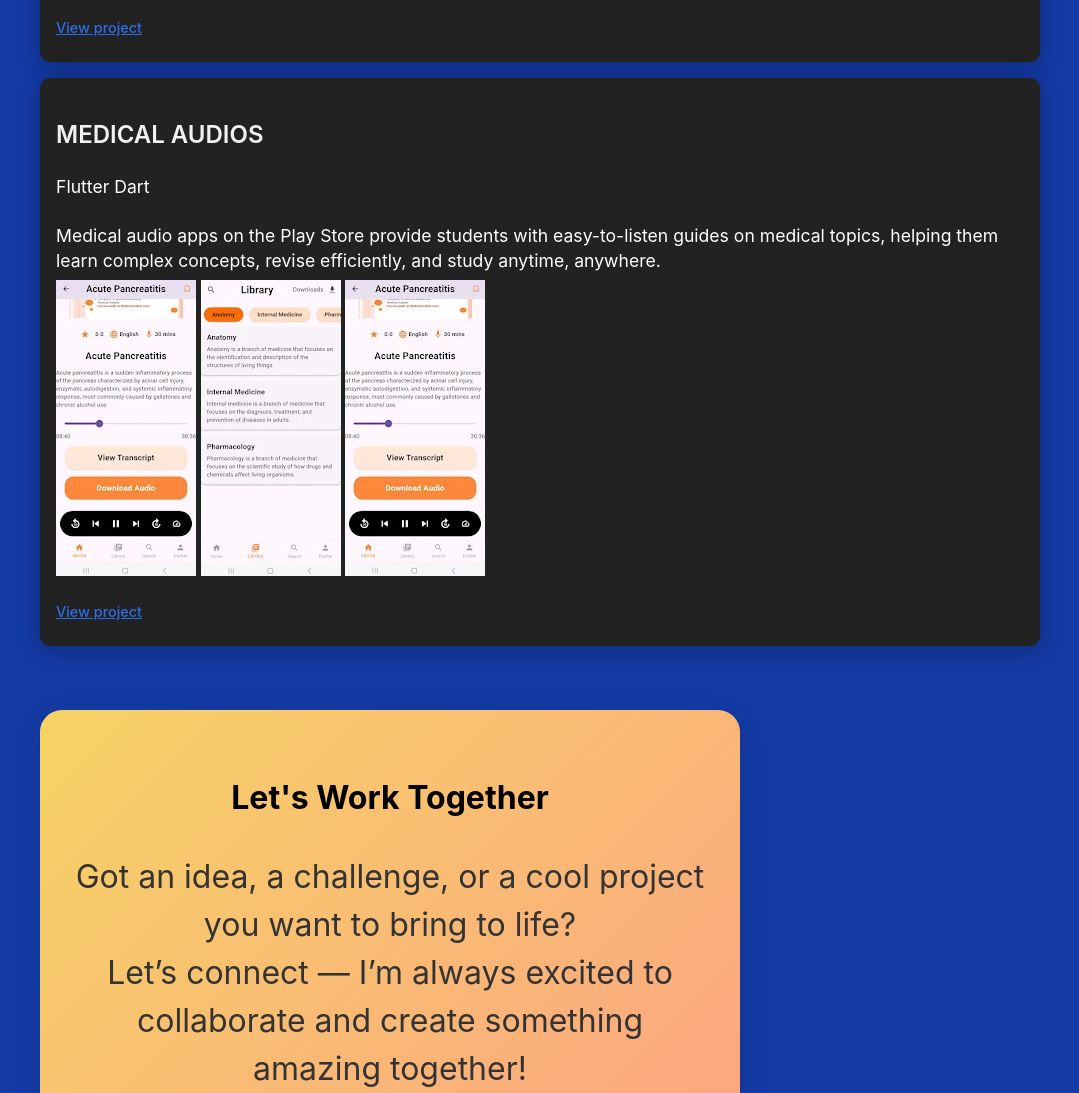
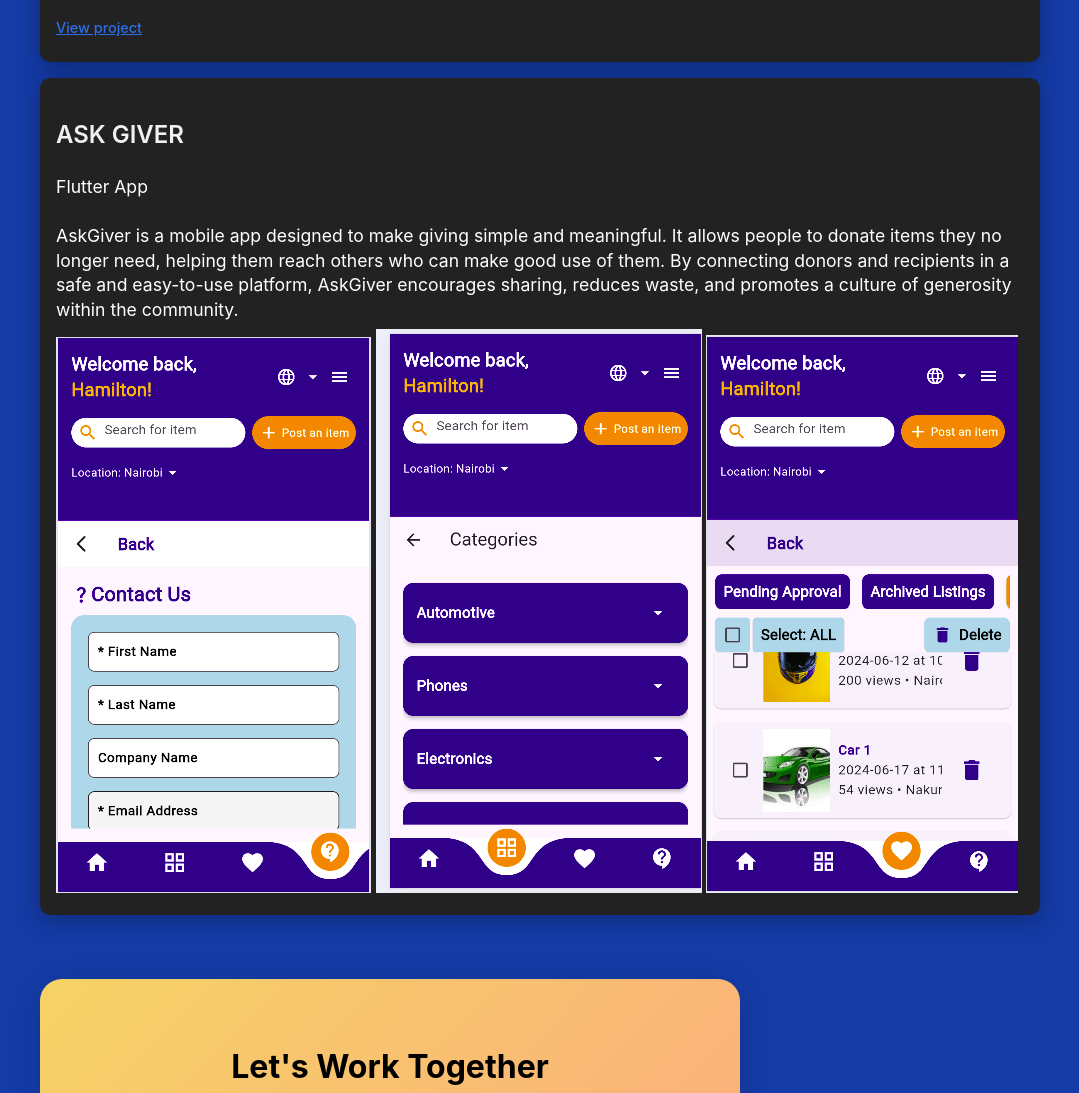
Before and after one commit to conceptorsha/portfolio_shammy, a plain HTML site: page index.html in a window 1280 px wide. Shown: the part 3564-4657 px from the top of the page, without its empty margins (100-1179 px from the left). Drawn offline with Linux system fonts and the light colour scheme.

Commit message:
change all

```diff
--- a/index.html
+++ b/index.html
@@ -149,21 +149,21 @@
           </article>
           <article class="project-card">
             <div class="card-body">
-              <h3>MEDICAL AUDIOS</h3>
-              <p class="tech">Flutter Dart</p>
-              <p>Medical audio apps on the Play Store provide students with easy-to-listen guides on medical topics, helping them learn complex concepts, revise efficiently, and study anytime, anywhere.</p>
+              <h3>ASK GIVER</h3>
+              <p class="tech">Flutter App</p>
+              <p>AskGiver is a mobile app designed to make giving simple and meaningful. It allows people to donate items they no longer need, helping them reach others who can make good use of them. By connecting donors and recipients in a safe and easy-to-use platform, AskGiver encourages sharing, reduces waste, and promotes a culture of generosity within the community.</p>
               <div class="project-images">
-                <img src="assets/MED.png" alt="Medical audio main" />
-                <img src="assets/MED2.png" alt="Medical audio alternate" />
-                <img src="assets/med4.png" alt="Medical audio landing" />
+                <img src="assets/ask4 (1).png" alt="ASKGIVER main" />
+                <img src="assets/ask2 (1).png" alt="ASKGIVER alternate" />
+                <img src="assets/ask3 (1).png" alt="ASKGIVERlanding" />
               </div>
-              <p>
+              <!-- <p>
                 <a
                   class="card-link"
                   href="https://play.google.com/store/apps/details?id=com.buntulabs.medical_audios&hl=en"
                   target="_blank" rel="noopener"
                 >View project</a>
-              </p>
+              </p> -->
             </div>
           </article>
         </div>
```
Also changed, not shown: assets/ask2 (1).png (added), assets/ask3 (1).png (added), assets/ask4 (1).png (added).
